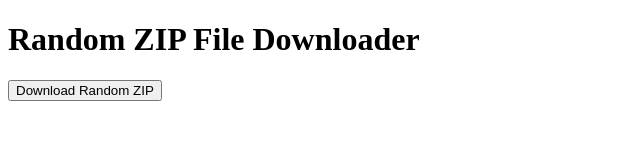
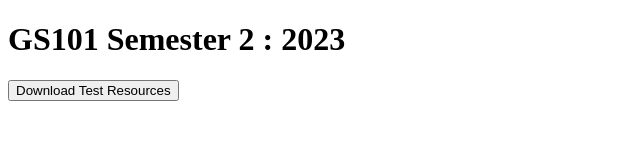
Before and after one commit to infjwise/labtest, a plain HTML site: page index.html in a window 1280 px wide. Shown: the whole page, without its empty margins (0-640 px from the left). Drawn offline with Linux system fonts and the light colour scheme.

Commit message:
Update index.html

```diff
--- a/index.html
+++ b/index.html
@@ -1,11 +1,11 @@
 <!DOCTYPE html>
 <html>
 <head>
-    <title>Random ZIP File Downloader</title>
+    <title>GS101 Semester 2 : 2023</title>
 </head>
 <body>
-    <h1>Random ZIP File Downloader</h1>
-    <button id="downloadButton">Download Random ZIP</button>
+    <h1>GS101 Semester 2 : 2023</h1>
+    <button id="downloadButton">Download Test Resources</button>
 
     <script>
         document.getElementById("downloadButton").addEventListener("click", function() {
```
